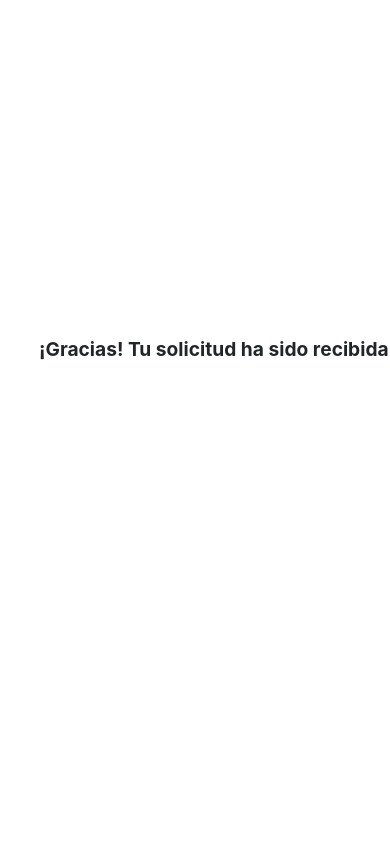
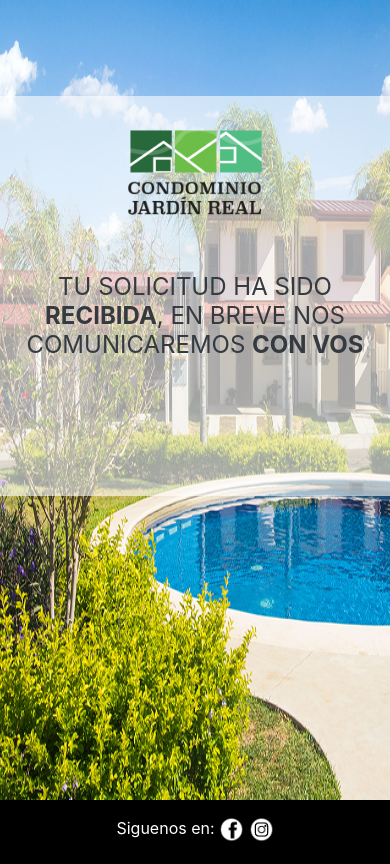
Before and after one commit to DataTalks2020/condominiojardinreal, a plain HTML site: page exito.html in a window 390 px wide. Drawn offline with nearby package versions, Linux system fonts and the light colour scheme.

Commit message:
se cambio el mensaje de exito

```diff
--- a/css/index.css
+++ b/css/index.css
@@ -99,10 +99,25 @@ body, html{
 #emailHelp, #emailHelp1{
     font-weight: bold;
 }
-.texto-gracias {
-    position: absolute;
-    left: 30%;
-    top: 40%;
+.principal-exito{
+    height: 800px;
+    background-image: url("../img/fondo-principal.png");
+    background-repeat: no-repeat;
+    background-size: 100% 100%;
+}
+.principal-exito .logo{
+    width: 150px;
+    margin-left: 0rem!important;
+}
+.principal-exito .formulario-principal{
+    position: relative;
+    width: 40%;
+    height: 400px;
+}
+.principal-exito .formulario-principal h4 {
+    text-transform: uppercase;
+    margin-top: -15px;
+    font-weight: 400;
 }
 @media only screen and (max-width: 1380px){
     .formulario-principal{
@@ -110,9 +125,7 @@ body, html{
     }
 }
 @media only screen and (max-width: 1250px){
-    .texto-gracias {
-        left: 25%;
-    }
+
 }
 @media only screen and (max-width: 1175px){
     .formulario-principal{
@@ -120,9 +133,6 @@ body, html{
     }
     .cuadro-central p{
         font-size: 12px;
-    }
-    .texto-gracias {
-        left: 20%;
     }
 }
 
@@ -137,10 +147,6 @@ body, html{
         font-size: 16px;
         width: 80%;
     }
-    .texto-gracias {
-        left: 15%;
-    }
-
 }
 
 @media only screen and (max-width: 960px){
@@ -157,11 +163,6 @@ body, html{
     .formulario-principal p {
         font-size: 12px;
     }
-    .texto-gracias{
-        left: 10%;
-        top: 40%;
-        font-size: 2.2rem;
-    }
     .cuadro-central h4 {
         font-size: 14px;
         text-align: justify;
@@ -174,13 +175,17 @@ body, html{
         padding-left: 0rem!important;
         font-size: 10px;
     }
+    .principal-exito {
+        background-size: 550px 100%;
+        padding: 0;
+    }
+    .principal-exito .formulario-principal {
+        width: 100%;
+        padding: 0;
+    }
 }
 @media only screen and (max-width: 576px){
-    .texto-gracias{
-        left: 10%;
-        top: 40%;
-        font-size: 1.2rem;
-    }
+
     .principal {
         background-size: 500px 100%;
     }
@@ -195,9 +200,6 @@ body, html{
     }
 }
 @media (max-width: 380px){
-    .texto-gracias {
-        font-size: 1.1rem;
-    }
     .cuadro-central h4 {
         width: 35%;
     }
@@ -210,9 +212,6 @@ body, html{
     .formulario-principal p {
         font-size: 10px;
     }
-    .texto-gracias {
-        font-size: 0.9rem;
-    }
     .cuadro-central h4 {
         font-size: 16px;
         width: 40%;
@@ -222,9 +221,6 @@ body, html{
     }
 }
 @media only screen and (max-width: 900px) and (orientation: landscape) {
-    .texto-gracias {
-        left: 8%;
-    }
     .formulario-principal h2 {
         font-size: 18px;
     }
@@ -252,9 +248,12 @@ body, html{
         width: 100%;
         margin-top: 0;
     }
-    /*.fondo-final {
-        height: 500px;
-    } */
+    .principal-exito {
+        background-size: 100% 100%;
+    }
+    .principal-exito .formulario-principal {
+        width: 60%;
+    }
 }
 @media only screen and (max-width: 680px) and (orientation: landscape) {
     .cuadro-central h4 {
@@ -266,17 +265,11 @@ body, html{
     .formulario-principal p {
         font-size: 10px;
     }
-    .texto-gracias {
-        font-size: 2rem;
-    }
 }
 @media only screen and (max-width: 570px) and (orientation: landscape) {
     .cuadro-central h4 {
         margin-top: -8% !important;
         font-size: 16px;
-    }
-    .texto-gracias {
-        font-size: 1.7rem;
     }
     .principal {
         background-size: 600px 100%;
--- a/exito.html
+++ b/exito.html
@@ -1,13 +1,35 @@
 <!DOCTYPE html>
 <html>
     <head>
-        <title>Condominio Jardin Real</title>
+        <title>Condominio Francisco de Heredia</title>
         <meta charset="UTF-8">
         <meta name="viewport" content="width=device-width, initial-scale=1.0">
         <link rel="stylesheet" href="https://cdn.jsdelivr.net/npm/bootstrap@4.5.3/dist/css/bootstrap.min.css">
         <link rel="stylesheet" href="css/index.css">
     </head>
     <body>
-        <h1 class="texto-gracias"><b>¡Gracias! Tu solicitud ha sido recibida</b></h1>
+        <div class="container-fluid">
+            <div class="row">
+                <div class="col-12 col-sm-12 col-md-12 col-lg-12 col-xl-12 principal-exito pt-5">
+
+                    <div class="formulario-principal mt-5 mx-auto text-center">
+                        <img src="img/logo.png" class="logo mt-4">
+
+                        <h4 class="text-dark mt-5">Tu solicitud ha sido<br>
+                            <b>recibida</b>, en breve nos<br>
+                            comunicaremos <b>con vos</b></h4>
+                    </div>
+                </div>
+            </div>
+            <div class="row">
+                <div class="col-sm-12 col-md-12 col-lg-12 bg-dark text-white p-3">
+                    <div class="mx-auto text-center">
+                        <label>Siguenos en: </label>
+                        <a href="https://www.facebook.com/condominiojardinreal" target="_blank"> <img src="img/facebook.png" class="img-redes"></a>
+                        <a href="https://instagram.com/condominiojardinreal?igshid=h3uuszu9f0w7" target="_blank"> <img src="img/instagram.png" class="img-redes"></a>
+                    </div>
+                </div>
+            </div>
+        </div>
     </body>
 </html>
```
